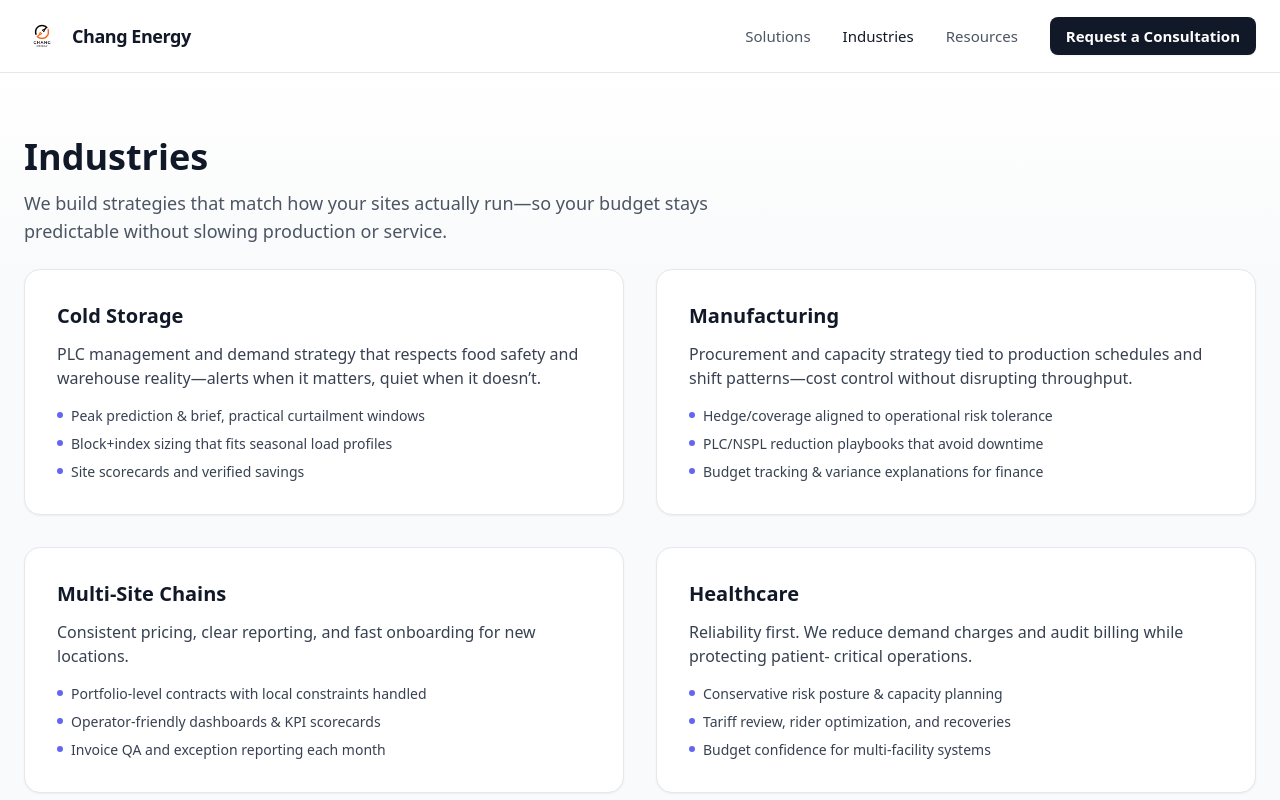
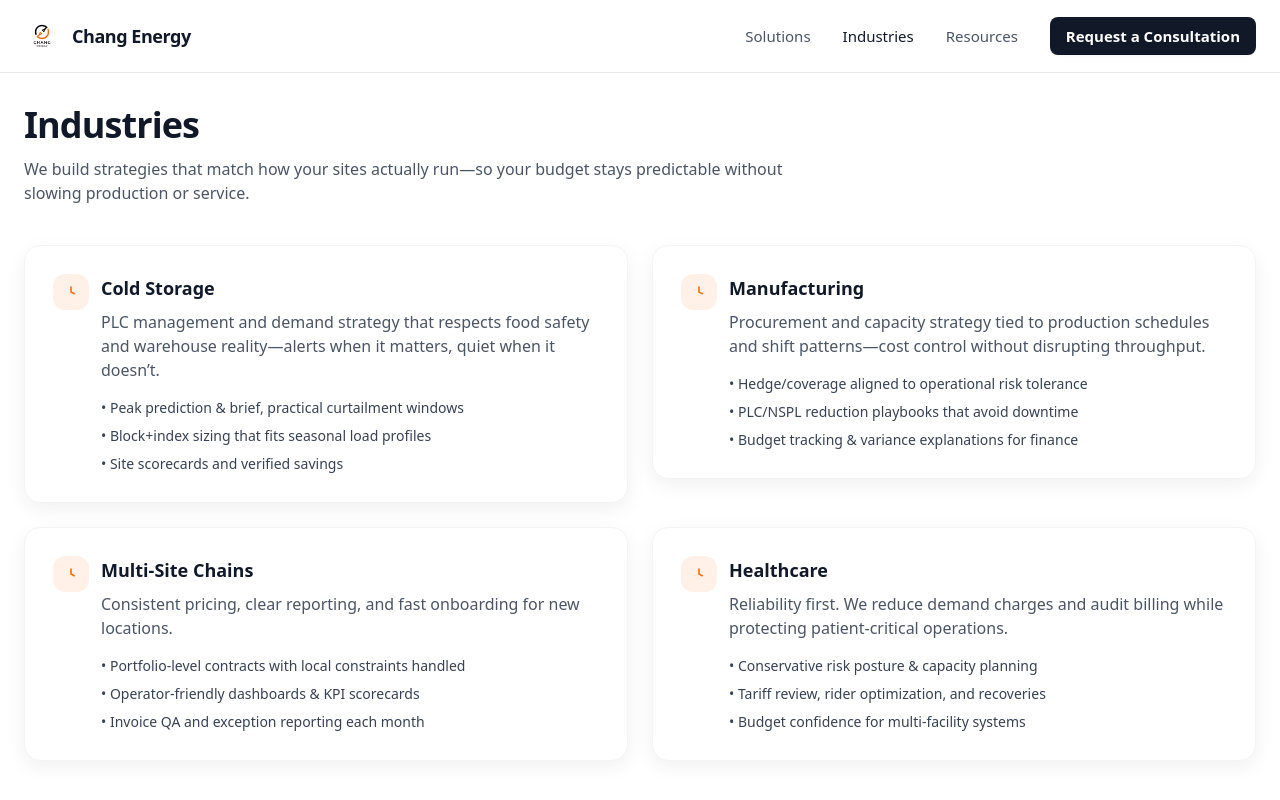
Before and after one commit to Alychang894/chang-energy-site, a Next.js app: page /industries in a window 1280 px wide. Shown: the top 800 px of the page. Built offline with nearby package versions, Linux system fonts and the light colour scheme.

Commit message:
Update page.tsx

```diff
--- a/app/industries/page.tsx
+++ b/app/industries/page.tsx
@@ -5,105 +5,106 @@ import FadeIn from "../../components/FadeIn";
 export const metadata: Metadata = {
   title: "Industries | Chang Energy",
   description:
-    "Energy strategies for cold storage, manufacturing, multi-site chains, and healthcare—cost control that fits real operations.",
+    "Strategies that match how your sites actually run—so budgets stay predictable without slowing production or service.",
 };
 
-function Bullet({ children }: { children: React.ReactNode }) {
-  return <li className="flex gap-2 text-sm text-gray-700"><span className="mt-1.5 h-1.5 w-1.5 rounded-full bg-indigo-500" />{children}</li>;
-}
+type Item = {
+  title: string;
+  body: string;
+  bullets: string[];
+};
+
+const sections: Item[] = [
+  {
+    title: "Cold Storage",
+    body:
+      "PLC management and demand strategy that respects food safety and warehouse reality—alerts when it matters, quiet when it doesn’t.",
+    bullets: [
+      "Peak prediction & brief, practical curtailment windows",
+      "Block+index sizing that fits seasonal load profiles",
+      "Site scorecards and verified savings",
+    ],
+  },
+  {
+    title: "Manufacturing",
+    body:
+      "Procurement and capacity strategy tied to production schedules and shift patterns—cost control without disrupting throughput.",
+    bullets: [
+      "Hedge/coverage aligned to operational risk tolerance",
+      "PLC/NSPL reduction playbooks that avoid downtime",
+      "Budget tracking & variance explanations for finance",
+    ],
+  },
+  {
+    title: "Multi-Site Chains",
+    body:
+      "Consistent pricing, clear reporting, and fast onboarding for new locations.",
+    bullets: [
+      "Portfolio-level contracts with local constraints handled",
+      "Operator-friendly dashboards & KPI scorecards",
+      "Invoice QA and exception reporting each month",
+    ],
+  },
+  {
+    title: "Healthcare",
+    body:
+      "Reliability first. We reduce demand charges and audit billing while protecting patient-critical operations.",
+    bullets: [
+      "Conservative risk posture & capacity planning",
+      "Tariff review, rider optimization, and recoveries",
+      "Budget confidence for multi-facility systems",
+    ],
+  },
+];
 
 export default function IndustriesPage() {
   return (
-    <main className="bg-gray-50 min-h-screen">
-      <div className="relative isolate">
-        <div className="pointer-events-none absolute inset-0 bg-gradient-to-b from-white to-gray-50" />
-        <div className="relative mx-auto max-w-7xl px-6 pt-16 pb-6">
+    <main className="px-6 pb-24 pt-8">
+      <div className="mx-auto max-w-7xl">
         <FadeIn>
-            <h1 className="text-4xl font-bold text-gray-900">Industries</h1>
-            <p className="mt-3 max-w-3xl text-lg text-gray-600">
+          <h1 className="text-4xl font-bold tracking-tight text-gray-900">Industries</h1>
+          <p className="mt-3 max-w-3xl text-gray-600">
             We build strategies that match how your sites actually run—so your budget stays
             predictable without slowing production or service.
           </p>
         </FadeIn>
+
+        <div className="mt-10 grid gap-6 md:grid-cols-2">
+          {sections.map((s, i) => (
+            <FadeIn key={s.title} delay={i * 80}>
+              <article className="card p-7">
+                <div className="flex items-start gap-3">
+                  <span className="rounded-xl bg-brand/10 p-2 text-brand">
+                    <svg width="20" height="20" viewBox="0 0 24 24" fill="none">
+                      <path d="M12 6v6l4 2" stroke="currentColor" strokeWidth="2" strokeLinecap="round"/>
+                    </svg>
+                  </span>
+                  <div>
+                    <h2 className="text-lg font-semibold">{s.title}</h2>
+                    <p className="mt-2 text-gray-600">{s.body}</p>
+                    <ul className="mt-4 space-y-2 text-sm text-gray-700">
+                      {s.bullets.map((b) => (
+                        <li key={b}>• {b}</li>
+                      ))}
+                    </ul>
                   </div>
                 </div>
-
-      <div className="mx-auto max-w-7xl px-6 pb-20 grid gap-8 md:grid-cols-2">
-        {/* Cold Storage */}
-        <FadeIn>
-          <section className="rounded-2xl border bg-white p-8 shadow-sm">
-            <h2 className="text-xl font-semibold text-gray-900">Cold Storage</h2>
-            <p className="mt-3 text-gray-700">
-              PLC management and demand strategy that respects food safety
-              and warehouse reality—alerts when it matters, quiet when it doesn’t.
-            </p>
-            <ul className="mt-4 space-y-2">
-              <Bullet>Peak prediction & brief, practical curtailment windows</Bullet>
-              <Bullet>Block+index sizing that fits seasonal load profiles</Bullet>
-              <Bullet>Site scorecards and verified savings</Bullet>
-            </ul>
-          </section>
+              </article>
             </FadeIn>
-
-        {/* Manufacturing */}
-        <FadeIn delay={100}>
-          <section className="rounded-2xl border bg-white p-8 shadow-sm">
-            <h2 className="text-xl font-semibold text-gray-900">Manufacturing</h2>
-            <p className="mt-3 text-gray-700">
-              Procurement and capacity strategy tied to production schedules and shift patterns—cost
-              control without disrupting throughput.
-            </p>
-            <ul className="mt-4 space-y-2">
-              <Bullet>Hedge/coverage aligned to operational risk tolerance</Bullet>
-              <Bullet>PLC/NSPL reduction playbooks that avoid downtime</Bullet>
-              <Bullet>Budget tracking & variance explanations for finance</Bullet>
-            </ul>
-          </section>
-        </FadeIn>
-
-        {/* Multi-Site / QSR / Retail */}
-        <FadeIn delay={150}>
-          <section className="rounded-2xl border bg-white p-8 shadow-sm">
-            <h2 className="text-xl font-semibold text-gray-900">Multi-Site Chains</h2>
-            <p className="mt-3 text-gray-700">
-              Consistent pricing, clear reporting, and fast onboarding for new locations.
-            </p>
-            <ul className="mt-4 space-y-2">
-              <Bullet>Portfolio-level contracts with local constraints handled</Bullet>
-              <Bullet>Operator-friendly dashboards & KPI scorecards</Bullet>
-              <Bullet>Invoice QA and exception reporting each month</Bullet>
-            </ul>
-          </section>
-        </FadeIn>
-
-        {/* Healthcare */}
-        <FadeIn delay={200}>
-          <section className="rounded-2xl border bg-white p-8 shadow-sm">
-            <h2 className="text-xl font-semibold text-gray-900">Healthcare</h2>
-            <p className="mt-3 text-gray-700">
-              Reliability first. We reduce demand charges and audit billing while protecting patient-
-              critical operations.
-            </p>
-            <ul className="mt-4 space-y-2">
-              <Bullet>Conservative risk posture & capacity planning</Bullet>
-              <Bullet>Tariff review, rider optimization, and recoveries</Bullet>
-              <Bullet>Budget confidence for multi-facility systems</Bullet>
-            </ul>
-          </section>
-        </FadeIn>
+          ))}
         </div>
 
-      <div className="mx-auto max-w-7xl px-6 pb-20">
-        <FadeIn delay={250}>
-          <section className="rounded-2xl border bg-white p-8 flex flex-col md:flex-row items-start md:items-center justify-between gap-4">
-            <div>
-              <h3 className="text-lg font-semibold text-gray-900">Want a quick benchmark?</h3>
+        {/* CTA */}
+        <FadeIn delay={400}>
+          <div className="mt-12 rounded-2xl border bg-white p-8 text-center">
+            <h3 className="text-lg font-semibold">Want a quick benchmark?</h3>
             <p className="mt-1 text-gray-600">
               Send a recent invoice and load profile. We’ll show where costs can be stabilized or lowered.
             </p>
+            <a href="/contact" className="mt-5 inline-flex btn btn-primary px-4 py-2">
+              Start My Audit
+            </a>
           </div>
-            <a className="btn btn-primary" href="/contact">Start My Audit</a>
-          </section>
         </FadeIn>
       </div>
     </main>
```
Lines whose indentation alone changed are shown as unchanged.
